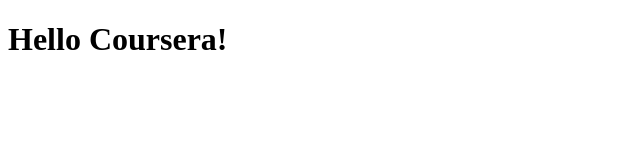
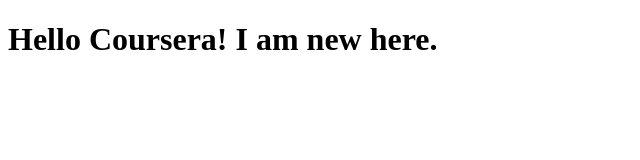
Before and after one commit to ShresthaAshis/Coursera-Test, a plain HTML site: page site/Index.html in a window 1280 px wide. Shown: the whole page, without its empty margins (0-640 px from the left). Drawn offline with Linux system fonts and the light colour scheme.

Commit message:
Small change to the content.

```diff
--- a/site/Index.html
+++ b/site/Index.html
@@ -6,6 +6,6 @@
     <title>Hello Coursera!</title>
 </head>
 <body>
-  <h1>Hello Coursera!</h1>
+  <h1>Hello Coursera! I am new here.</h1>
 </body>
 </html>
```
